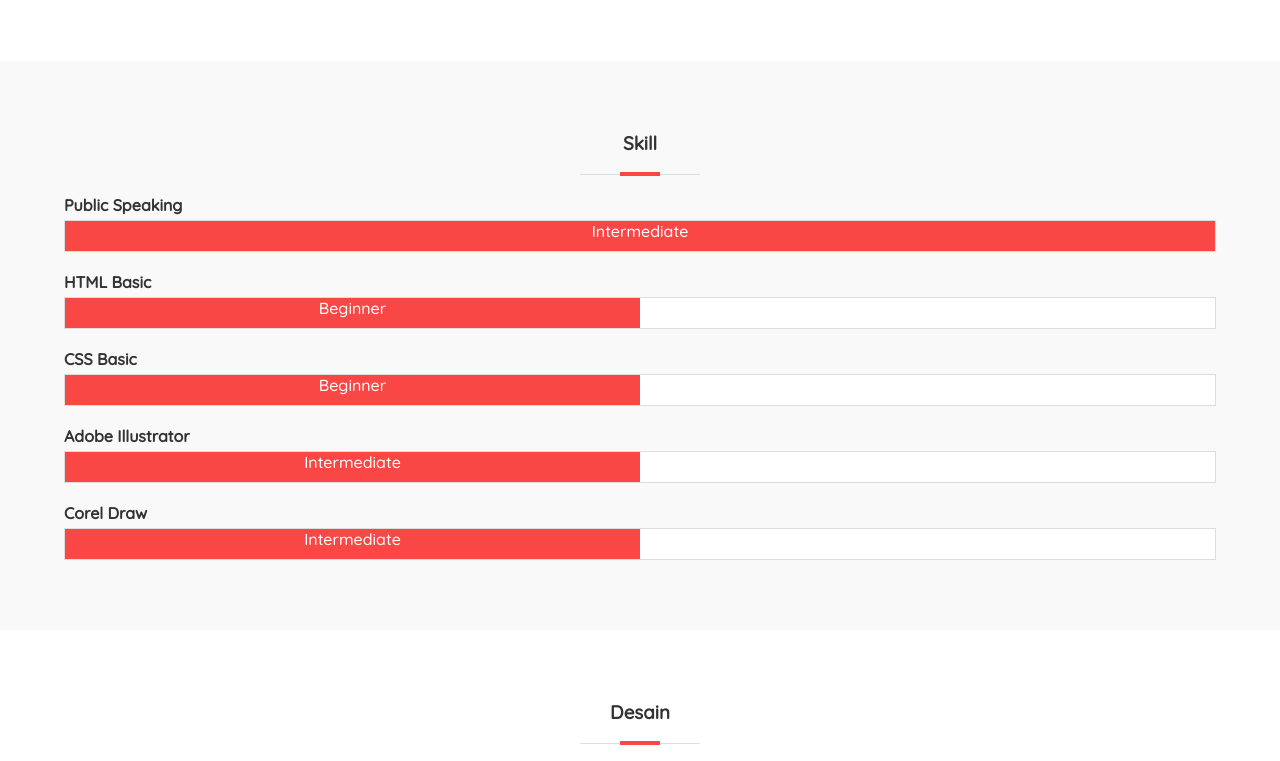
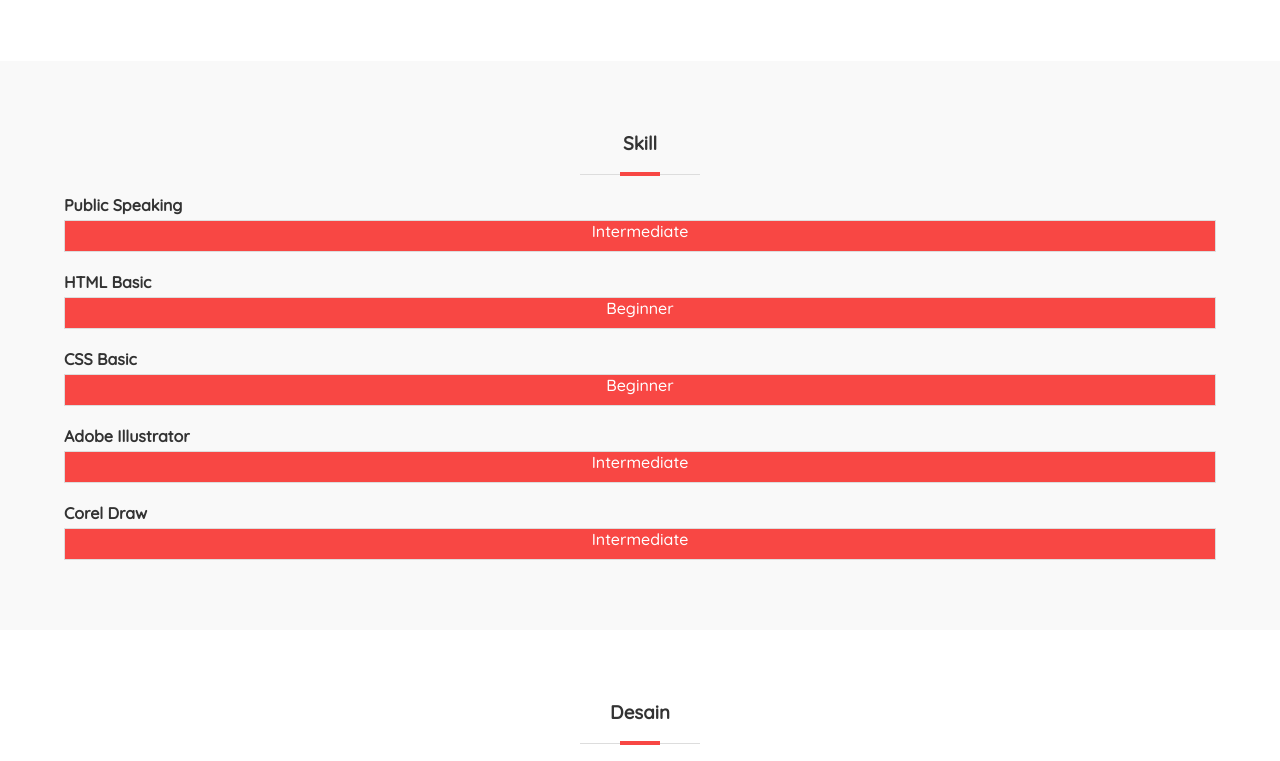
Before and after one commit to Ardijunaedin/MyPortfolio, a plain HTML site: page index.html in a window 1280 px wide. Shown: the part 813-1574 px from the top of the page. Drawn offline with Linux system fonts and the light colour scheme.

Commit message:
Update style.css

```diff
--- a/css/style.css
+++ b/css/style.css
@@ -159,16 +159,16 @@ section h3::after {
 	width:100%;
 }
 .css {
-	width:50%;
+	width:100%;
 }
 .js {
-	width:50%;
+	width:100%;
 }
 .php {
-	width:50%;
+	width:100%;
 }
 .ps {
-	width:50%;
+	width:100%;
 }
 .col-4 {
 	width:25%;
```
